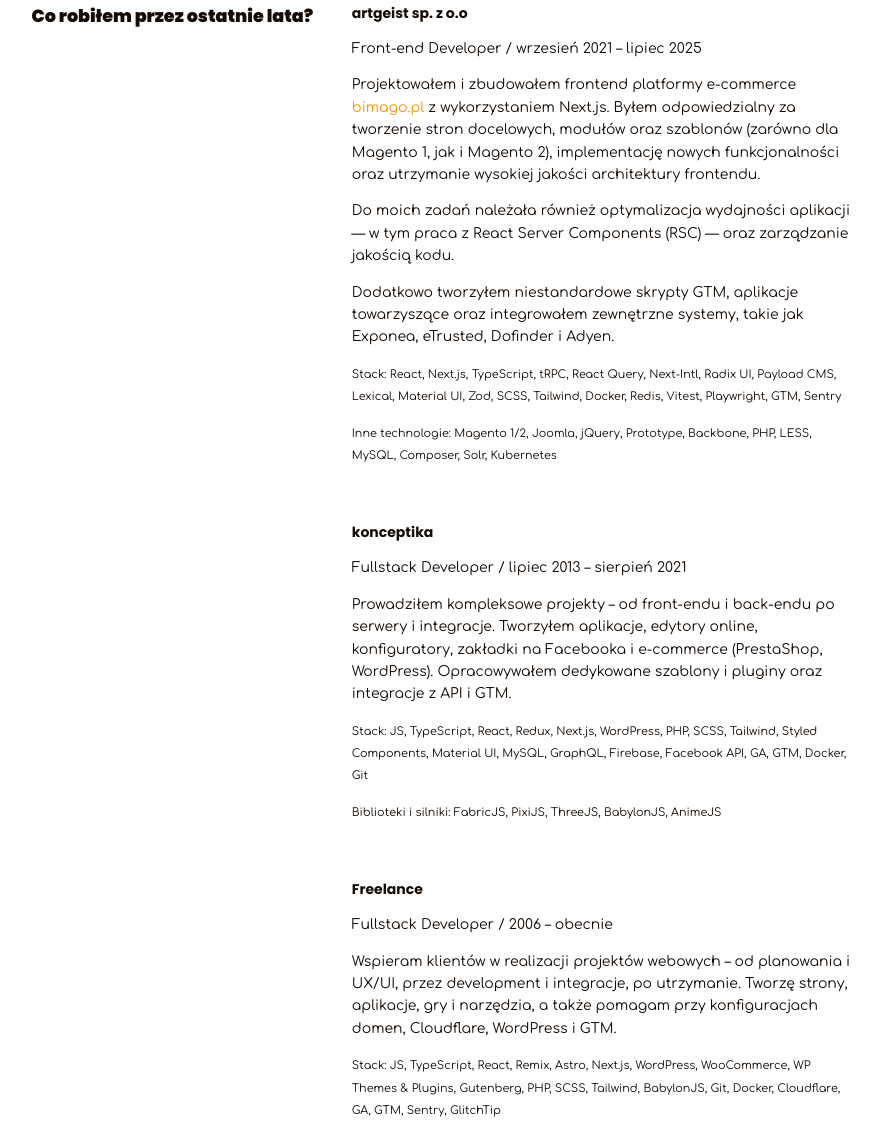
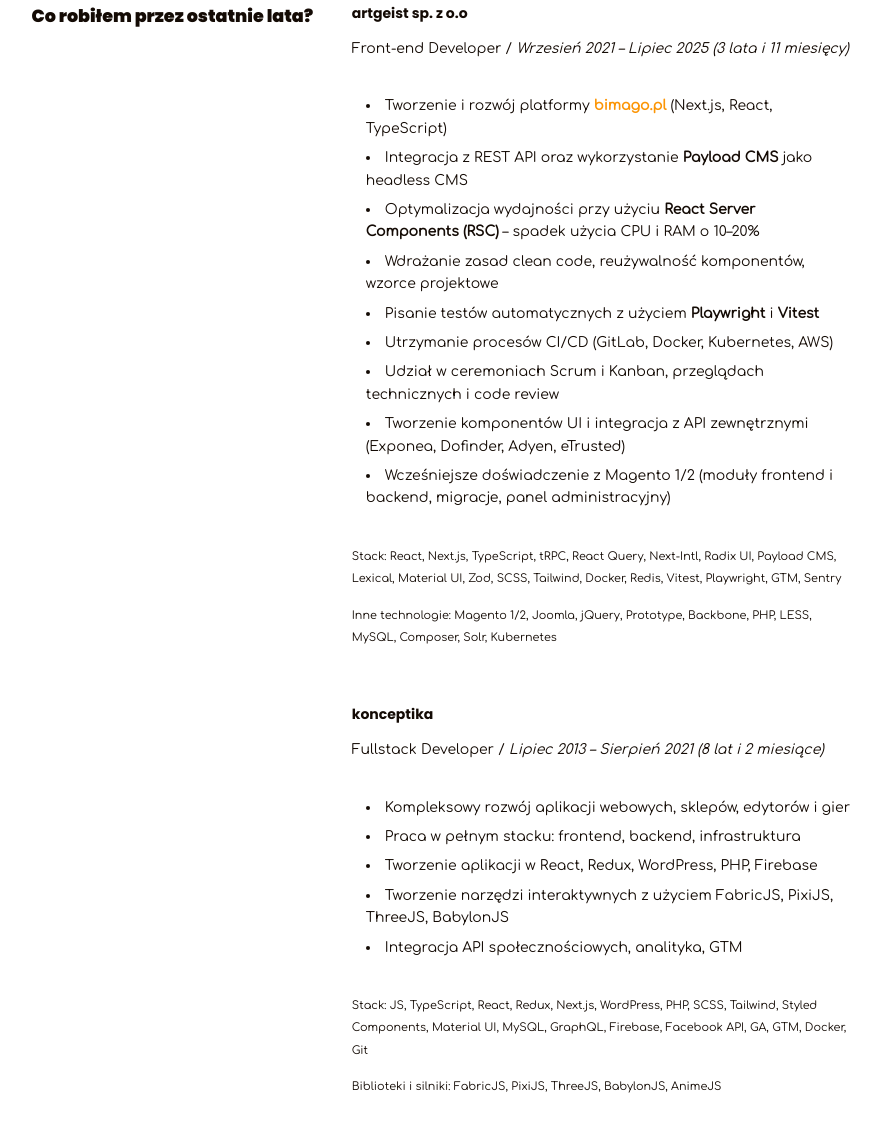
Before and after one commit to PawelWywiol/webdev.style, an Astro site: page /pl in a window 1280 px wide. Shown: the part 4188-5312 px from the top of the page, without its empty margins (199-1080 px from the left). Built offline with nearby package versions, Linux system fonts and the light colour scheme; Astro itself is replaced by a stand-in of ours.

Commit message:
chore: update experience section with detailed duration and responsibilities

```diff
--- a/src/content/en/experience.md
+++ b/src/content/en/experience.md
@@ -20,7 +20,7 @@ Front-end Developer / *September 2021 – July 2025 (3 years 11 months)*
 
 ### konceptika
 
-Fullstack Developer / July 2013 – August 2021
+Fullstack Developer / *July 2013 – August 2021 (8 years 2 months)*
 
 - Led full-cycle development of web applications, e-commerce platforms, games
 - Delivered frontend, backend, and infrastructure code
--- a/src/content/pl/experience.md
+++ b/src/content/pl/experience.md
@@ -2,13 +2,17 @@
 
 ### artgeist sp. z o.o
 
-Front-end Developer / wrzesień 2021 – lipiec 2025
+Front-end Developer / *Wrzesień 2021 – Lipiec 2025 (3 lata i 11 miesięcy)*
 
-Projektowałem i zbudowałem frontend platformy e-commerce bimago.pl z wykorzystaniem Next.js. Byłem odpowiedzialny za tworzenie stron docelowych, modułów oraz szablonów (zarówno dla Magento 1, jak i Magento 2), implementację nowych funkcjonalności oraz utrzymanie wysokiej jakości architektury frontendu.
-
-Do moich zadań należała również optymalizacja wydajności aplikacji — w tym praca z React Server Components (RSC) — oraz zarządzanie jakością kodu.
-
-Dodatkowo tworzyłem niestandardowe skrypty GTM, aplikacje towarzyszące oraz integrowałem zewnętrzne systemy, takie jak Exponea, eTrusted, Dofinder i Adyen.
+- Tworzenie i rozwój platformy **bimago.pl** (Next.js, React, TypeScript)
+- Integracja z REST API oraz wykorzystanie **Payload CMS** jako headless CMS
+- Optymalizacja wydajności przy użyciu **React Server Components (RSC)** – spadek użycia CPU i RAM o 10–20%
+- Wdrażanie zasad clean code, reużywalność komponentów, wzorce projektowe
+- Pisanie testów automatycznych z użyciem **Playwright** i **Vitest**
+- Utrzymanie procesów CI/CD (GitLab, Docker, Kubernetes, AWS)
+- Udział w ceremoniach Scrum i Kanban, przeglądach technicznych i code review
+- Tworzenie komponentów UI i integracja z API zewnętrznymi (Exponea, Dofinder, Adyen, eTrusted)
+- Wcześniejsze doświadczenie z Magento 1/2 (moduły frontend i backend, migracje, panel administracyjny)
 
 <small>Stack: React, Next.js, TypeScript, tRPC, React Query, Next-Intl, Radix UI, Payload CMS, Lexical, Material UI, Zod, SCSS, Tailwind, Docker, Redis, Vitest, Playwright, GTM, Sentry</small>
 
@@ -16,9 +20,13 @@ Dodatkowo tworzyłem niestandardowe skrypty GTM, aplikacje towarzyszące oraz in
 
 ### konceptika
 
-Fullstack Developer / lipiec 2013 – sierpień 2021
+Fullstack Developer / *Lipiec 2013 – Sierpień 2021 (8 lat i 2 miesiące)*
 
-Prowadziłem kompleksowe projekty – od front-endu i back-endu po serwery i integracje. Tworzyłem aplikacje, edytory online, konfiguratory, zakładki na Facebooka i e-commerce (PrestaShop, WordPress). Opracowywałem dedykowane szablony i pluginy oraz integracje z API i GTM.
+- Kompleksowy rozwój aplikacji webowych, sklepów, edytorów i gier
+- Praca w pełnym stacku: frontend, backend, infrastruktura
+- Tworzenie aplikacji w React, Redux, WordPress, PHP, Firebase
+- Tworzenie narzędzi interaktywnych z użyciem FabricJS, PixiJS, ThreeJS, BabylonJS
+- Integracja API społecznościowych, analityka, GTM
 
 <small>Stack: JS, TypeScript, React, Redux, Next.js, WordPress, PHP, SCSS, Tailwind, Styled Components, Material UI, MySQL, GraphQL, Firebase, Facebook API, GA, GTM, Docker, Git</small>
 
@@ -28,6 +36,9 @@ Prowadziłem kompleksowe projekty – od front-endu i back-endu po serwery i int
 
 Fullstack Developer / 2006 – obecnie
 
-Wspieram klientów w realizacji projektów webowych – od planowania i UX/UI, przez development i integracje, po utrzymanie. Tworzę strony, aplikacje, gry i narzędzia, a także pomagam przy konfiguracjach domen, Cloudflare, WordPress i GTM.
+- Kompleksowe projekty: projektowanie, UI/UX, kodowanie, wdrażanie i utrzymanie
+- Rozwiązania dla małych firm z użyciem WordPress, WooCommerce, Next.js, Remix
+- Zarządzanie hostingiem, DNS, Cloudflare, optymalizacja wydajności, monitoring (Sentry, GlitchTip)
+- Tworzenie gier 2D/3D i projektów hobbystycznych w BabylonJS, React i środowiskach Docker
 
 <small>Stack: JS, TypeScript, React, Remix, Astro, Next.js, WordPress, WooCommerce, WP Themes & Plugins, Gutenberg, PHP, SCSS, Tailwind, BabylonJS, Git, Docker, Cloudflare, GA, GTM, Sentry, GlitchTip</small>
```
Also changed, not shown: README.md.
